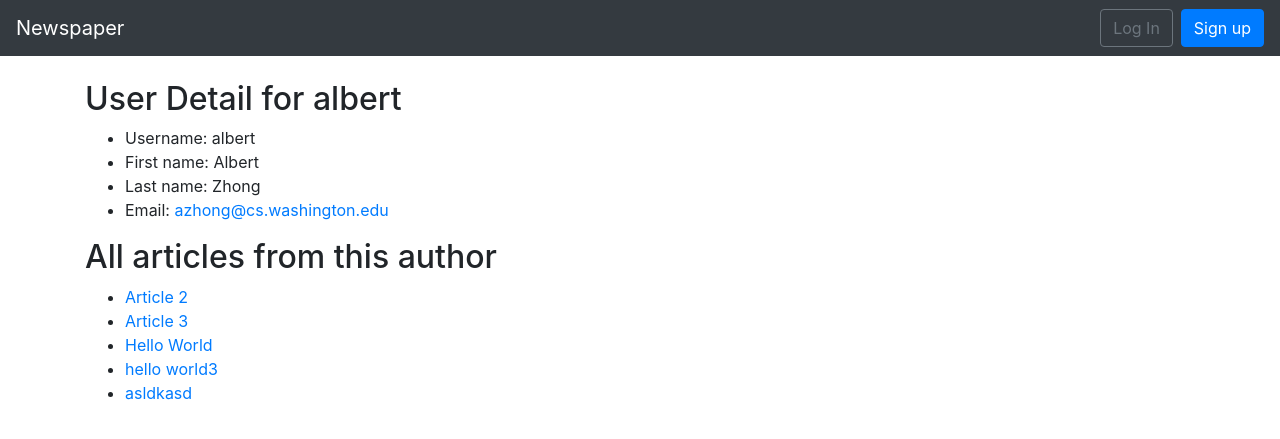
After one commit to albert-zhong/news, a Django app: a page that uses templates/base.html in a window 1280 px wide. The commit adds this page. Shown: the top 439 px of the page. Run offline with Django 3.2, Linux system fonts and the light colour scheme; data comes from the database, SQL or seed files in the repository; both versions use the stored data as it was after the commit; some libraries are stand-ins or nearby versions.

Commit message:
add profile pages, dropdown button

```diff
--- a/articles/models.py
+++ b/articles/models.py
@@ -13,13 +13,14 @@ class Article(models.Model):
     author = models.ForeignKey(
         get_user_model(),
         on_delete=models.CASCADE,
+        related_name='articles',
     )
 
     def __str__(self):
         return self.title
 
     def get_absolute_url(self):
-        return reverse('article_detail', args=[str(self.id)])
+        return reverse('article_detail', args=[str(self.pk)])
 
 
 class Comment(models.Model):
--- a/templates/article_detail.html
+++ b/templates/article_detail.html
@@ -6,7 +6,7 @@
 {% block content %}
 <div class="article-entry">
     <h2>{{ object.title }}</h2>
-    <p>by {{ object.author }} | {{ object.date }}</p>
+    <p>by <a href="{% url 'user_detail' article.author %}">{{ article.author }}</a> | {{ object.date }}</p>
     <p>{{ object.body }}</p>
 </div>
 
--- a/templates/article_list.html
+++ b/templates/article_list.html
@@ -8,7 +8,7 @@
         <div class="card">
             <div class="card-header">
                 <span class="font-weight-bold"><a href="{% url 'article_detail' article.pk %}">{{ article.title }}</a></span> &middot;
-                <span class="text-muted">by {{ article.author }} |
+                <span class="text-muted">by <a href="{% url 'user_detail' article.author %}">{{ article.author }}</a> |
                 {{ article.date }}</span>
             </div>
             <div class="card-body">
--- a/templates/base.html
+++ b/templates/base.html
@@ -6,11 +6,15 @@
     <meta name="viewport" content="width=device-width, \
     initial-scale=1, shrink-to-fit=no">
 
-    <!-- Bootstrap CSS -->
-    <link rel="stylesheet" href="https://stackpath.bootstrapcdn.com/bootstrap/4.1.3/css/bootstrap.min.css" integrity="sha384-MCw98/SFnGE8fJT3GXwEOngsV7Zt27NXFoaoApmYm81iuXoPkFOJwJ8ERdknLPMO" crossorigin="anonymous">
+    <!-- CSS only, JS, Popper.js, JQuery -->
+    <link rel="stylesheet" href="https://stackpath.bootstrapcdn.com/bootstrap/4.3.1/css/bootstrap.min.css" integrity="sha384-ggOyR0iXCbMQv3Xipma34MD+dH/1fQ784/j6cY/iJTQUOhcWr7x9JvoRxT2MZw1T" crossorigin="anonymous">
+    <script src="https://code.jquery.com/jquery-3.3.1.slim.min.js" integrity="sha384-q8i/X+965DzO0rT7abK41JStQIAqVgRVzpbzo5smXKp4YfRvH+8abtTE1Pi6jizo" crossorigin="anonymous"></script>
+    <script src="https://cdnjs.cloudflare.com/ajax/libs/popper.js/1.14.7/umd/popper.min.js" integrity="sha384-UO2eT0CpHqdSJQ6hJty5KVphtPhzWj9WO1clHTMGa3JDZwrnQq4sF86dIHNDz0W1" crossorigin="anonymous"></script>
+    <script src="https://stackpath.bootstrapcdn.com/bootstrap/4.3.1/js/bootstrap.min.js" integrity="sha384-JjSmVgyd0p3pXB1rRibZUAYoIIy6OrQ6VrjIEaFf/nJGzIxFDsf4x0xIM+B07jRM" crossorigin="anonymous"></script>
 
     <title>{% block title %}Newspaper App{% endblock title %}</title>
   </head>
+
   <body>
     <nav class="navbar navbar-expand-md navbar-dark bg-dark mb-4">
       <a class="navbar-brand" href="{% url 'home' %}">Newspaper</a>
@@ -25,21 +29,16 @@
             <li class="nav-item"><a href="{% url 'article_new' %}">+ New</a></li>
           </ul>
           <ul class="navbar-nav ml-auto">
-            <li class="nav-item">
-              <a class="nav-link dropdown-toggle" href="#" id="userMenu"\
-              data-toggle="dropdown" aria-haspopup="true" aria-expanded\
-              ="false">
+            <div class="btn-group dropleft">
+              <button class="btn btn-secondary dropdown-toggle" type="button" id="dropdownMenuButton" data-toggle="dropdown" aria-haspopup="true" aria-expanded="false">
                 {{ user.username }}
-              </a>
-              <div class="dropdown-menu dropdown-menu-right"\
-              aria-labelledby="userMenu">
-                <a class="dropdown-item" href="{% url 'password_change'\
-                %}">Change password</a>
-                <div class="dropdown-divider"></div>
-                <a class="dropdown-item" href="{% url 'logout' %}">
-                Log Out</a>
+              </button>
+              <div class="dropdown-menu" aria-labelledby="dropdownMenuButton">
+                <a class="dropdown-item" href="{% url 'logout' %}">Log Out</a>
+                <a class="dropdown-item" href="{% url 'article_new' %}">Write article</a>
+                <a class="dropdown-item" href="{% url 'user_detail' user.username %}">Profile</a>
               </div>
-            </li>
+            </div>
           </ul>
         {% else %}
           <form class="form-inline ml-auto">
@@ -55,13 +54,5 @@
       {% block content %}
       {% endblock content %}
     </div>
-
-    <!-- Optional JavaScript -->
-    <!-- jQuery first, then Popper.js, then Bootstrap JS -->
-    <script src="https://code.jquery.com/jquery-3.3.1.slim.min.js"\ integrity="sha384-q8i/X+965DzO0rT7abK41JStQIAqVgRVzpbzo5smXKp4\
-    YfRvH+8abtTE1Pi6jizo" crossorigin="anonymous"></script>
-    <script src="https://cdnjs.cloudflare.com/ajax/libs/popper.js/1.14.3/umd/popper.min.js" integrity="sha384-ZMP7rVo3mIykV+2+9J3UJ46jBk0WLaUAdn689aCwoqbBJiSnjAK/l8WvCWPIPm49" crossorigin="anonymous"></script>
-    <script src="https://stackpath.bootstrapcdn.com/bootstrap/4.1.3/js/bootstrap.min.js" integrity="sha384-ChfqqxuZUCnJSK3+MXmPNIyE6ZbWh2IMqE241rYiqJxyMiZ6OW/\
-    JmZQ5stwEULTy" crossorigin="anonymous"></script>
   </body>
 </html>
--- a/templates/home.html
+++ b/templates/home.html
@@ -16,7 +16,7 @@
 
 
     {% if user.is_authenticated %}
-        <p>Hi {{ user.username }}!</p>
+        <p>Hi <a href="{% url 'user_detail' user.username %}">{{ user.username }}</a>!</p>
         <p><a href="{% url 'logout' %}">Log Out</a></p>
     {% else %}
         <p>You are not logged in</p>
--- /dev/null
+++ b/templates/user_detail.html
@@ -0,0 +1,25 @@
+<!-- templates/user_detail.html -->
+{% extends 'base.html' %}
+
+{% block title %}{{ object.first_name }} {{ object.last_name }}{% endblock title %}
+
+{% block content %}
+<h2>User Detail for {{ object.username }}</h2>
+
+<ul>
+    <li>Username: {{ object.username }}</li>
+    <li>First name: {{ object.first_name }}</li>
+    <li>Last name: {{ object.last_name }}</li>
+    <li>Email: <a href="mailto:{{ object.email }}">{{ object.email }}</a></li>
+    {% if age %}
+    <li>Age: {{ object.age }}</li>
+    {% endif %}
+</ul>
+
+<h2>All articles from this author</h2>
+<ul>
+{% for article in object.articles.all %}
+    <li><a href="{% url 'article_detail' article.pk %}">{{ article.title }}</a></li>
+{% endfor %}
+</ul>
+{% endblock content %}
--- a/users/urls.py
+++ b/users/urls.py
@@ -1,9 +1,11 @@
 # users/urls.py
 from django.urls import path
 
-from .views import SignUpView
+from .views import SignUpView, UserListView, UserDetailView
 
 
 urlpatterns = [
     path('signup/', SignUpView.as_view(), name='signup'),
+    path('detail/<str:username>/', UserDetailView.as_view(), name='user_detail'),
+    path('', UserListView.as_view(), name='user_list'),
 ]
--- a/users/views.py
+++ b/users/views.py
@@ -1,7 +1,7 @@
 from django.shortcuts import render
 from django.urls import reverse_lazy
-from django.views.generic import CreateView
-from django.views.generic.base import TemplateView
+from django.views.generic import CreateView, ListView, DetailView
+from django.shortcuts import get_object_or_404
 
 from .forms import CustomUserCreationForm
 from .models import CustomUser
@@ -12,3 +12,19 @@ class SignUpView(CreateView):
     form_class = CustomUserCreationForm
     success_url = reverse_lazy('login')
     template_name = 'signup.html'
+
+
+class UserListView(ListView):
+    model = CustomUser
+    template_name = 'user_list.html'
+
+
+class UserDetailView(DetailView):
+    model = CustomUser
+    slug_field = 'username'
+    slug_url_kwarg = 'username'
+    template_name = 'user_detail.html'
+
+    def get_object(self):
+        object = get_object_or_404(CustomUser, username=self.kwargs.get("username"))
+        return object
```
Also changed, not shown: templates/user_list.html (added, +13 -0 lines), users/forms.py (+9 -2 lines), db.sqlite3.
